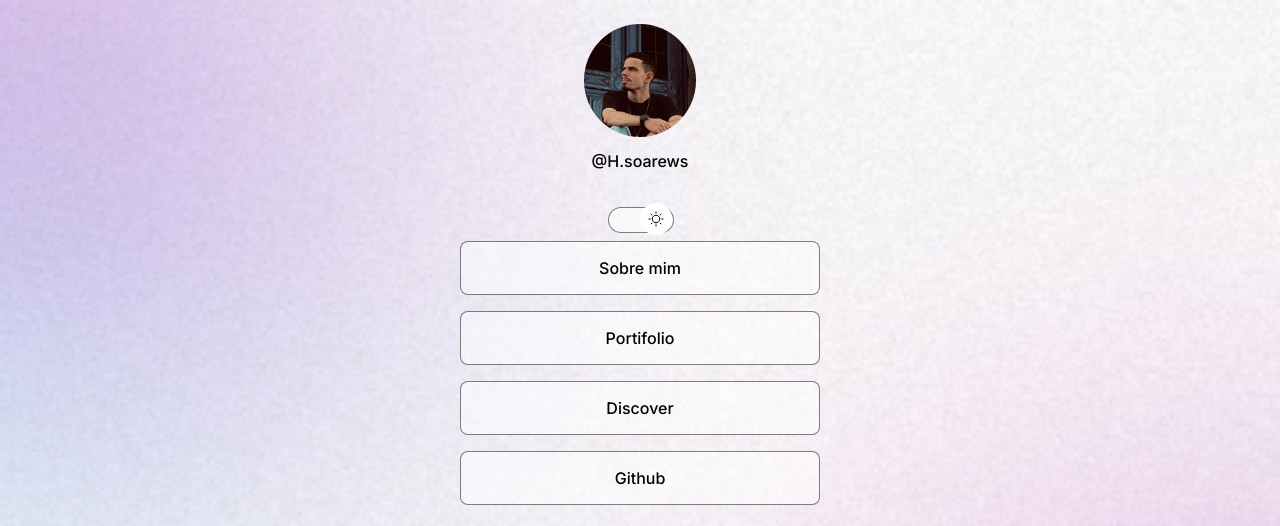
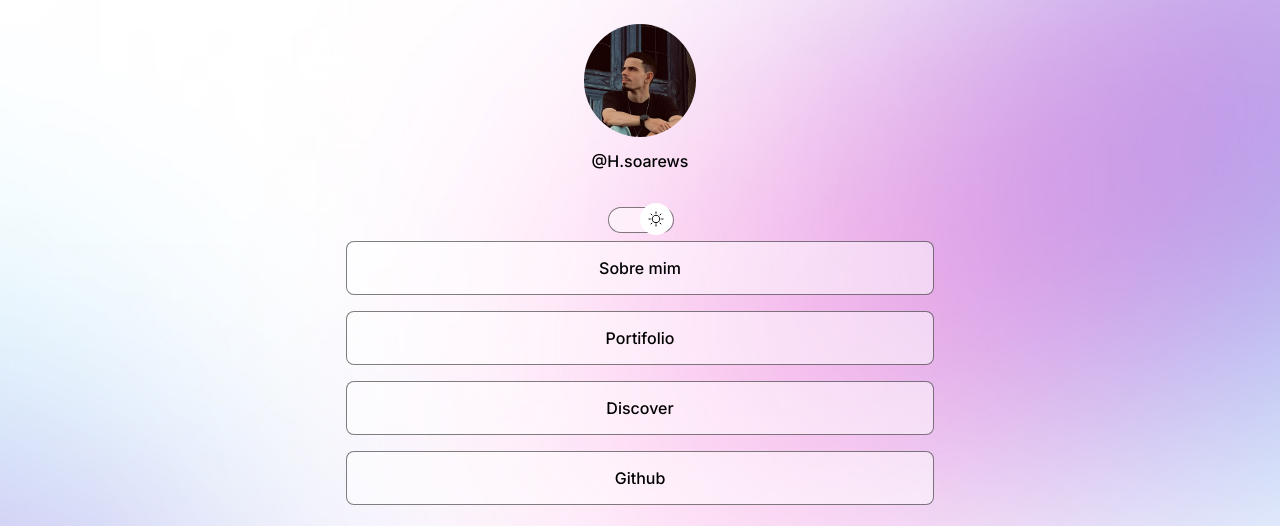
Before and after one commit to Capsfinal/Linktre, a plain HTML site: page index.html in a window 1280 px wide. Shown: the top 526 px of the page. Drawn offline with nearby package versions, Linux system fonts and the light colour scheme.

Commit message:
width ajust

```diff
--- a/style.css
+++ b/style.css
@@ -22,7 +22,8 @@ body * {
 }
 #container{
 
-    width: 360px;
+    width: 100%;
+    max-width: 588px;
     height: 712px;
     margin: auto;
     padding: 0 24px;
@@ -159,7 +160,7 @@ footer{
 :root{
 
     --text-color:white;
-    --bg-url:url(assets/bg-mobile.jpg);
+    --bg-url:url(assets/bg-desktop.jpg);
     --stroke-color:rgba(255, 255, 255, 0.5);
     --surface-color: rgba(0, 0, 0, 0.5);
     --surface-color-hover:  rgba(255, 255, 255, 0.5);
@@ -169,7 +170,7 @@ footer{
 
 .light{
     --text-color:black;
-    --bg-url:url(assets/bg-mobile-light.jpg);
+    --bg-url:url(assets/bg-desktop-light.jpg);
     --stroke-color: rgba(0, 0, 0, 0.5);
     --surface-color: rgba(255, 255, 255, 0.5);
     --surface-color-hover: rgba(0, 0, 0, 0.5);
```
Also changed, not shown: assets/bg-desktop-light.jpg (added).
